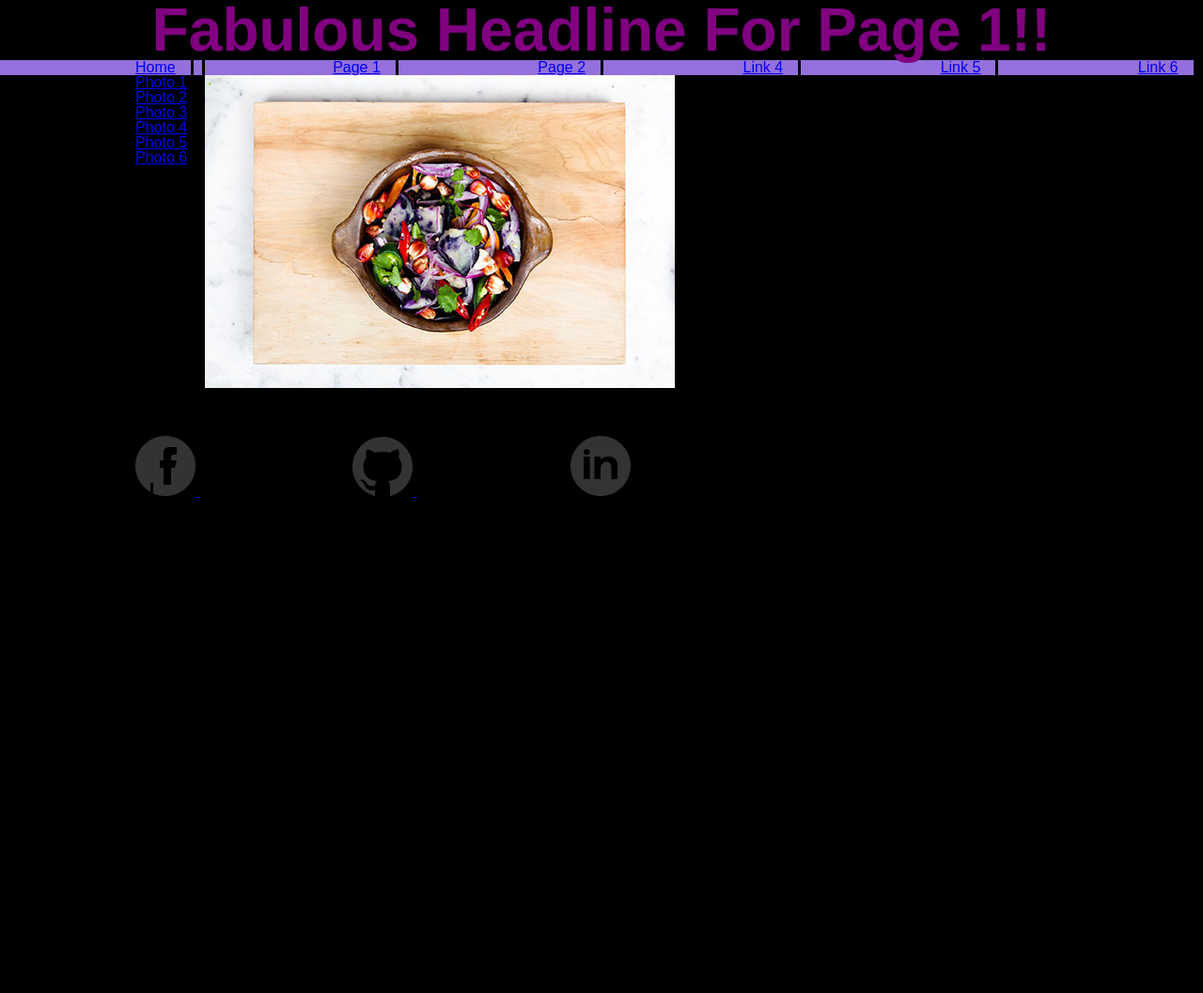
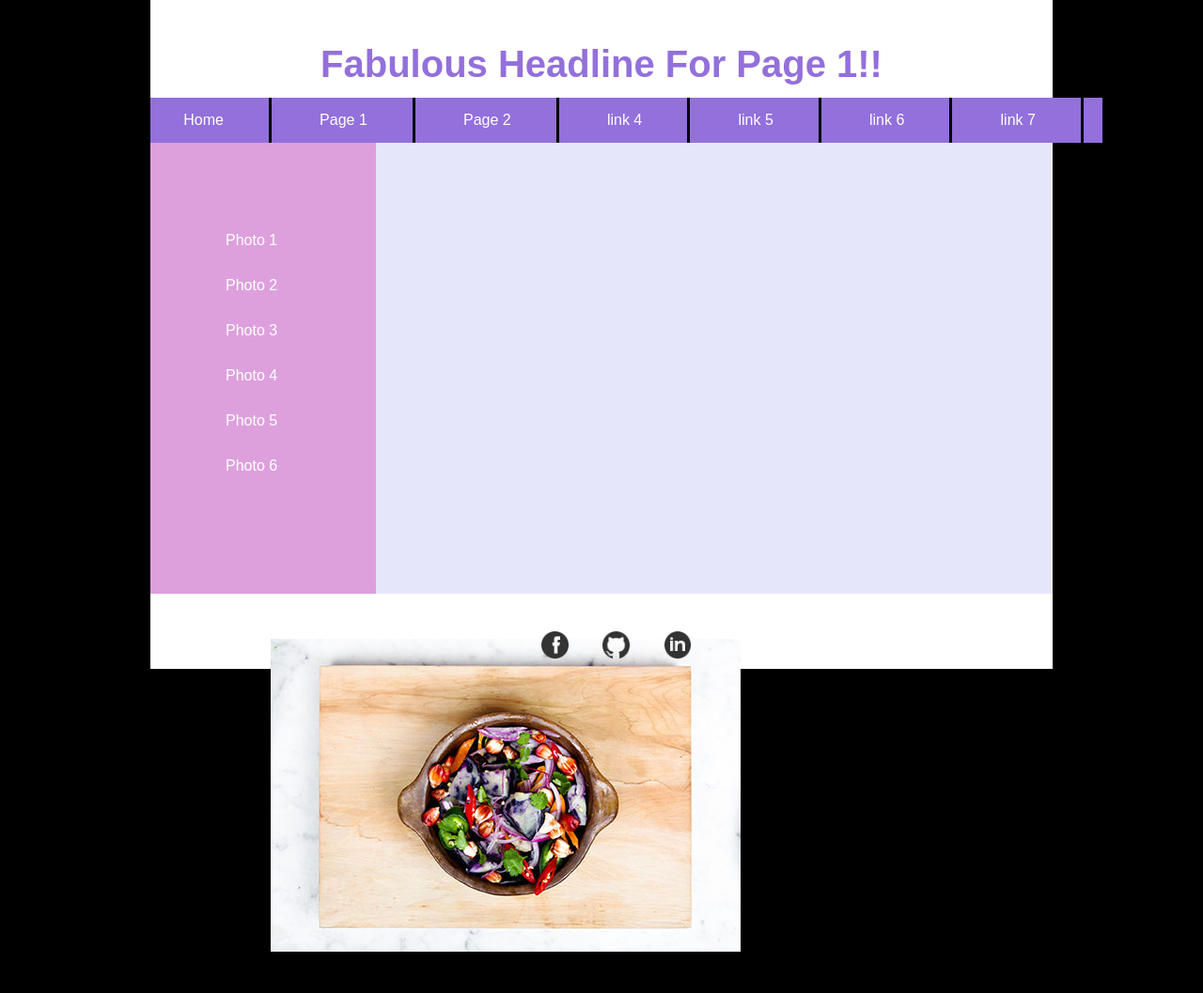
Before and after one commit to Georodent/week4, a plain HTML site: page page1.html in a window 1280 px wide. Shown: the whole page at 94% size. Before the commit the page ends 800 px from the top, so only its background shows below. Drawn offline with Linux system fonts and the light colour scheme.

Commit message:
Page set up need to add links

```diff
--- a/page1.html
+++ b/page1.html
@@ -15,17 +15,20 @@
       <!--   Header with an H1  -->
       <h1>Fabulous Headline For Page 1!!</h1>
         <nav class="main-nav">
-          <a href="index.html">Home</a>
-          <a href="page1.html">Page 1</a>
-          <a href="page2.html">Page 2</a>
-          <a href="#">Link 4</a>
-          <a href="#">Link 5</a>
-          <a href="#">Link 6</a>
+          <ul>
+            <li><a href="index.html">Home</a></li>
+            <li><a href="page1.html">Page 1</a></li>
+            <li><a href="page2.html">Page 2</a></li>
+            <li><a href="#">link 4</a></li>
+            <li><a href="#">link 5</a></li>
+            <li><a href="#">link 6</a></li>
+            <li><a href="#">link 7</a></li>
+          </ul>
         </nav>
     </header>
      <!--   Aside that contains an ul with <a> tags going to new page  -->
     <aside>
-
+      <nav class="side-nav">
         <ul>
           <li><a href="#">Photo 1</a></li>
           <li><a href="#">Photo 2</a></li>
@@ -34,23 +37,21 @@
           <li><a href="#">Photo 5</a></li>
           <li><a href="#">Photo 6</a></li>
         </ul>
-
+      </nav>
     </aside>
     <!--   Article or section for the gray area with figure and caption  -->
 
-    <article>
-
-    <section>Right side</section>
-    </article>
-       <figure><img src="images/stirfry.jpg" alt="Yummy food"</figure>
-        <figcaption>Ten years ago a crack commando unit was sent to prison by a military court for a crime they didn't commit. These men promptly escaped from a maximum security stockade to the Los Angeles underground. Today, still wanted by the government, they survive as soldiers of fortune. If you have a problem and no one else can help, and if you can find them, maybe you.</figcaption>
-
+    <section>
+       <figure><img src="images/stirfry.jpg" alt="Yummy food">
+         <figcaption>To create this dish all you need is some Apple Cider Vinegar, some sea salt, coconut oil, 2 tbsp. of turmeric, and about 1 cup of rice. Mix all ingredients well, lightly saute the coconut oil with the mushrooms. Add garlic in and continue for an extra 30 seconds.</figcaption>
+       </figure>
+    </section>
 
  <!--   Footer with the 3 images that links  -->
     <footer>
-      <a href="facebook.com" target="_blank"><img src="images/facebook.png"</a>
-      <a href="github.com" target="_blank"><img src="images/github.png"</a>
-      <a href="www.linkedin.com" target="_blank"><img src="images/linked-in.png"  alt ="Linked Logo"</a>
+      <a href="facebook.com" target="_blank"><img src="images/facebook.png" alt="Facebook Logo"></a>
+      <a href="github.com" target="_blank"><img src="images/github.png" alt="Github logo"></a>
+      <a href="www.linkedin.com" target="_blank"><img src="images/linked-in.png"  alt ="Linked Logo"></a>
 
 
     </footer>
--- a/styles/stylesheet.css
+++ b/styles/stylesheet.css
@@ -1,49 +1,110 @@
 body  {
   /* change background to black, and set global font family */
   background-color: black;
+
 }
 *  {
   font-family: sans-serif, serif, Times;
 }
-.content wrapper  {
-  background-color: azure;
-  width: 10em;
-  height: 40em;
-
+.content-wrapper  {
+  width: 75%;
+  height: 100%;
+  background-color: white;
+  margin-left: 10em;
+  padding-top: 1em;
 }
 header h1  {
-  /* make bigger color, and font family to sans serif */
-  font-size: 4em;
-  color: purple;
+  color: mediumpurple;
   text-align: center;
+  font-size: 2.5em;
+  margin-top: 2rem;
+  margin-bottom: 1rem;
 }
-.main-nav {
-  /* change background color, remove bullets, border each individual nav element, float links, center content within links with padding, width on links, font color and family */
-  list-style-type: none;
+nav.main-nav  {
+  width: 63.3em;
+  height: 3em;
   background-color: mediumpurple;
+ }
+
+.main-nav ul a  {
+  color: white;
+  display: inline-block;
   float: left;
+  text-decoration: none;
+  border-right: .2em solid black;
+  margin: 0 1em;
+  padding: 1em 3rem 1em 1.2em;
+  margin-right:
+}
 
-}
-a  {
-  padding: 1em;
-  margin-left: 8em;
-  text-align: center;
-  border-right: .2em solid black;
-}
-aside  {
-  /* clear float, background color, float left, */
+aside {
   clear: both;
   float: left;
+  width: 15em;
+  height: 30em;
+  margin: auto;
+  background-color:#DDA0DD;
 }
-  aside ul  {
-    clear: both;
+
+aside ul  {
+  margin-top: 5em;
+}
+
+aside li  {
+  padding: 1em 5em;
+}
+
+aside a  {
+  color: white;
+  text-decoration: none;
+}
+
+section  {
+  width: auto;
+  height: 30em;
+  background-color: lavender;
+}
+
+section img  {
+  width: 2em 2em;
+  margin: 3em 8em
+}
+
+figcaption  {
+  font-size: .6em;
+  text-align: center;
+  width: 50em;
+  margin-left: 380px;
+  margin-top: -4em
+}
+
+footer  {
+  clear: both;
+  margin-left: 400px;
+  display: inline;
+}
+
+footer img  {
+  width: 3%;
+  padding: .5em 1em;
+  margin-top: 2em;
+}
+
+
+
+  /* make bigger color, and font family to sans serif */
+
+
+
+
+
     /* clear both */
-}
-article  {
-  float: right;
+
+
+
   /* background color, float to the right?
 }
   /* figure, we want to center that with margin:auto */
-  footer  {
+footer  {
     /* images float left and centered on the page */
   }
```
Also changed, not shown: index.html (+18 -14 lines), page2.html (+19 -16 lines). Lines whose indentation alone changed are shown as unchanged.
